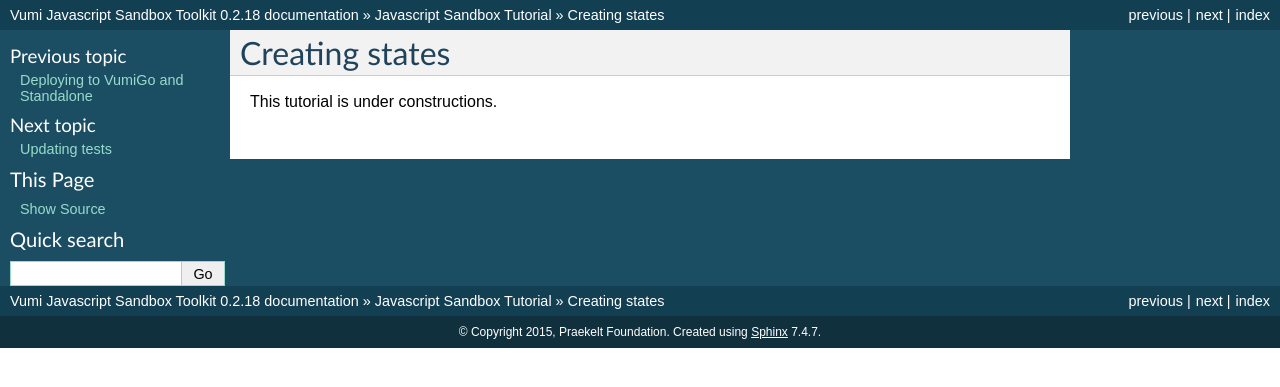
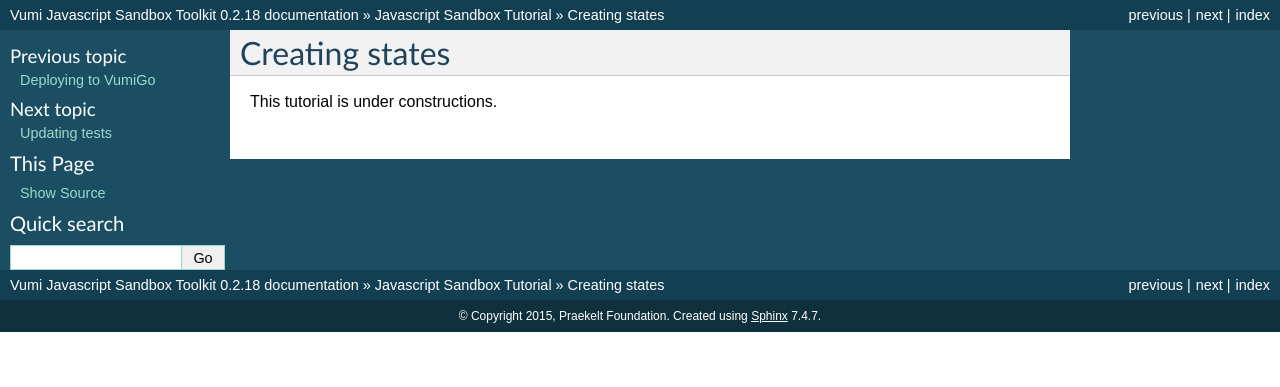
Before and after one commit to praekeltfoundation/vumi-jssandbox-toolkit, a Sphinx documentation site: the page built from docs/tutorial/creating_states.rst, in a window 1280 px wide. Shown: the top 387 px of the page. Built offline with Sphinx 7.4.7, drawn with Linux system fonts in a browser that asks for light colours.

Commit message:
remove standalone

```diff
--- a/docs/tutorial/deploying_to_VumiGo_and_standalone.rst
+++ b/docs/tutorial/deploying_to_VumiGo_and_standalone.rst
@@ -1,11 +1,7 @@
-Deploying to VumiGo and Standalone
-==================================
+Deploying to VumiGo
+===================
 
-In this part of the tutorial, we will learn how to deploy our app to `VumiGo <https://go.vumi.org>`_ and standalone using our sandbox skeleton app example.
-
-
-Deploying to VumiGo
--------------------
+In this part of the tutorial, we will learn how to deploy our app to `VumiGo <https://go.vumi.org>`_ using our sandbox skeleton app example.
 
 **1. Set up a VumiGo account**
 
```
